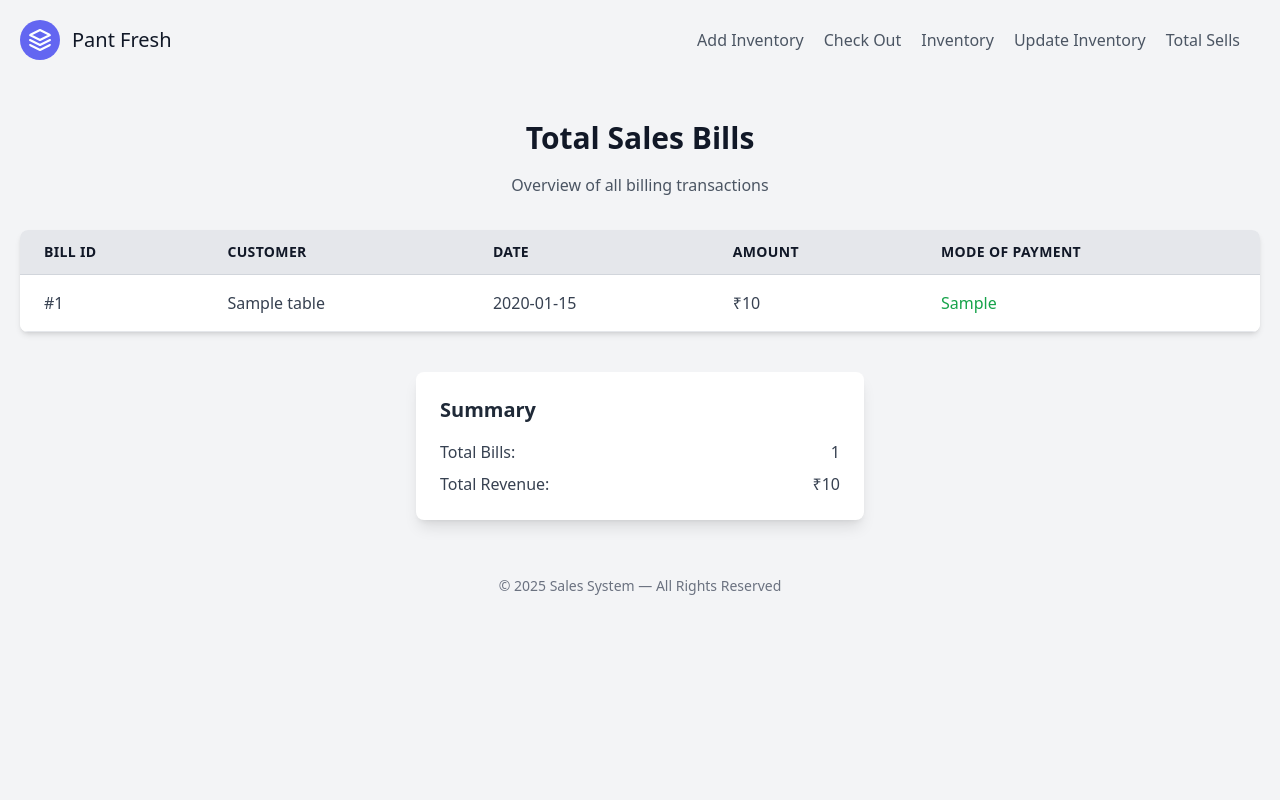
After one commit to Rudraksh026/Pant_Fresh, a PHP site: page /TotalSells.php in a window 1280 px wide. The commit adds this page. Run offline with PHP 8.4, Linux system fonts and the light colour scheme; tables that the repository leaves empty hold one stand-in row (values such as "Sample post"); some libraries are stand-ins or nearby versions.

Commit message:
add total sell page

```diff
--- /dev/null
+++ b/TotalSells.php
@@ -0,0 +1,97 @@
+<?php include "./Extra/conn.php"; ?>
+<!DOCTYPE html>
+<html lang="en">
+<head>
+  <meta charset="UTF-8" />
+  <meta name="viewport" content="width=device-width, initial-scale=1.0" />
+  <title>Total Sales Bills</title>
+  <!-- Tailwind CSS CDN -->
+  <script src="https://cdn.tailwindcss.com"></script>
+  <!-- Tailblocks Default Theme Support -->
+  <script>
+    tailwind.config = {
+      theme: {
+        extend: {
+          colors: {
+            primary: '#4f46e5',
+            secondary: '#818cf8'
+          }
+        }
+      }
+    };
+  </script>
+</head>
+<body class="bg-gray-100 min-h-screen">
+
+  <!-- Header -->
+  <?php include 'header.php'; ?>
+
+  <!-- Main Section -->
+  <section class="text-gray-600 body-font">
+    <div class="container px-5 py-10 mx-auto">
+      <div class="text-center mb-8">
+        <h1 class="sm:text-3xl text-2xl font-bold title-font text-gray-900 mb-4">Total Sales Bills</h1>
+        <p class="text-base leading-relaxed xl:w-2/4 lg:w-3/4 mx-auto">Overview of all billing transactions</p>
+      </div>
+
+      <!-- Bills Table -->
+      <div class="overflow-x-auto bg-white shadow-md rounded-lg">
+        <table class="table-auto w-full text-left whitespace-no-wrap">
+          <thead>
+            <tr class="text-sm font-semibold tracking-wide text-left text-gray-900 bg-gray-200 uppercase border-b border-gray-300">
+              <th class="px-6 py-3">Bill ID</th>
+              <th class="px-6 py-3">Customer</th>
+              <th class="px-6 py-3">Date</th>
+              <th class="px-6 py-3">Amount</th>
+              <th class="px-6 py-3">Mode of Payment</th>
+            </tr>
+          </thead>
+          <tbody class="text-gray-700">
+            <?php
+                $sql_query = "SELECT DISTINCT sell_id_info.sell_id, item_sell_table.buyer_name, sell_id_info.sell_date,sell_id_info.total, item_sell_table.mode_of_payment FROM `sell_id_info` INNER JOIN item_sell_table ON sell_id_info.sell_id = item_sell_table.sell_id";
+                $result = mysqli_query($conn,$sql_query);
+                $total = 0;
+                $count = 0;
+                while($data = mysqli_fetch_row($result))
+                {
+                    $total += $data[3];
+                    $count++;
+
+            ?>
+            <tr class="bg-white border-b hover:bg-gray-50">
+              <td class="px-6 py-4">#<?php echo $data[0]; ?></td>
+              <td class="px-6 py-4"><?php echo $data[1]; ?></td>
+              <td class="px-6 py-4"><?php echo $data[2]; ?></td>
+              <td class="px-6 py-4">₹<?php echo $data[3]; ?></td>
+              <td class="px-6 py-4 text-green-600"><?php echo $data[4]; ?></td>
+            </tr>
+            <?php } ?>
+
+            <!-- Add more rows as needed -->
+          </tbody>
+        </table>
+      </div>
+
+      <!-- Summary Card -->
+      <div class="mt-10 max-w-md mx-auto bg-white p-6 rounded-lg shadow-lg">
+        <h2 class="text-xl font-semibold mb-4 text-gray-800">Summary</h2>
+        <div class="flex justify-between text-gray-700">
+          <span>Total Bills:</span>
+          <span><?php echo $count; ?></span>
+        </div>
+        <div class="flex justify-between text-gray-700 mt-2">
+          <span>Total Revenue:</span>
+          <span>₹<?php echo $total; ?></span>
+        </div>
+      </div>
+    </div>
+  </section>
+
+  <!-- Footer -->
+  <footer class="text-gray-600 body-font">
+    <div class="container px-5 py-4 mx-auto text-center">
+      <p class="text-sm text-gray-500">© 2025 Sales System — All Rights Reserved</p>
+    </div>
+  </footer>
+</body>
+</html>
--- a/final.php
+++ b/final.php
@@ -117,7 +117,7 @@
   </div>
 </section>
 <div class="flex pl-4 mt-4 lg:w-3/3 w-full mx-auto">
-    <form action="CheckOut.php">
+    <form action="index.php">
         <button onclick="" class="flex ml-auto text-white bg-indigo-500 border-0 py-2 px-6 focus:outline-none hover:bg-indigo-600 rounded">Go Home</button>
     </form>
       <button onclick="print_bill()" class="flex ml-auto text-white bg-indigo-500 border-0 py-2 px-6 focus:outline-none hover:bg-indigo-600 rounded">Print Bill</button>
--- a/header.php
+++ b/header.php
@@ -10,14 +10,12 @@
     </a>
     <nav class="md:ml-auto flex flex-wrap items-center text-base justify-center">
       <a href="AddInventory.php" class="mr-5 hover:text-gray-900">Add Inventory</a>
-      <a href="Checkout.php" class="mr-5 hover:text-gray-900">Check Out</a>
+      <a href="index.php" class="mr-5 hover:text-gray-900">Check Out</a>
       <a href="Inventory.php" class="mr-5 hover:text-gray-900">Inventory</a>
       <a href="UpdateInventory.php" class="mr-5 hover:text-gray-900">Update Inventory</a>
+      <a href="TotalSells.php" class="mr-5 hover:text-gray-900">Total Sells</a>
     </nav>
-    <button class="inline-flex items-center bg-gray-100 border-0 py-1 px-3 focus:outline-none hover:bg-gray-200 rounded text-base mt-4 md:mt-0">Button
-      <svg fill="none" stroke="currentColor" stroke-linecap="round" stroke-linejoin="round" stroke-width="2" class="w-4 h-4 ml-1" viewBox="0 0 24 24">
-        <path d="M5 12h14M12 5l7 7-7 7"></path>
-      </svg>
+
     </button>
   </div>
 </header>
```
Also changed, not shown: index.php (renamed from CheckOut.php).
